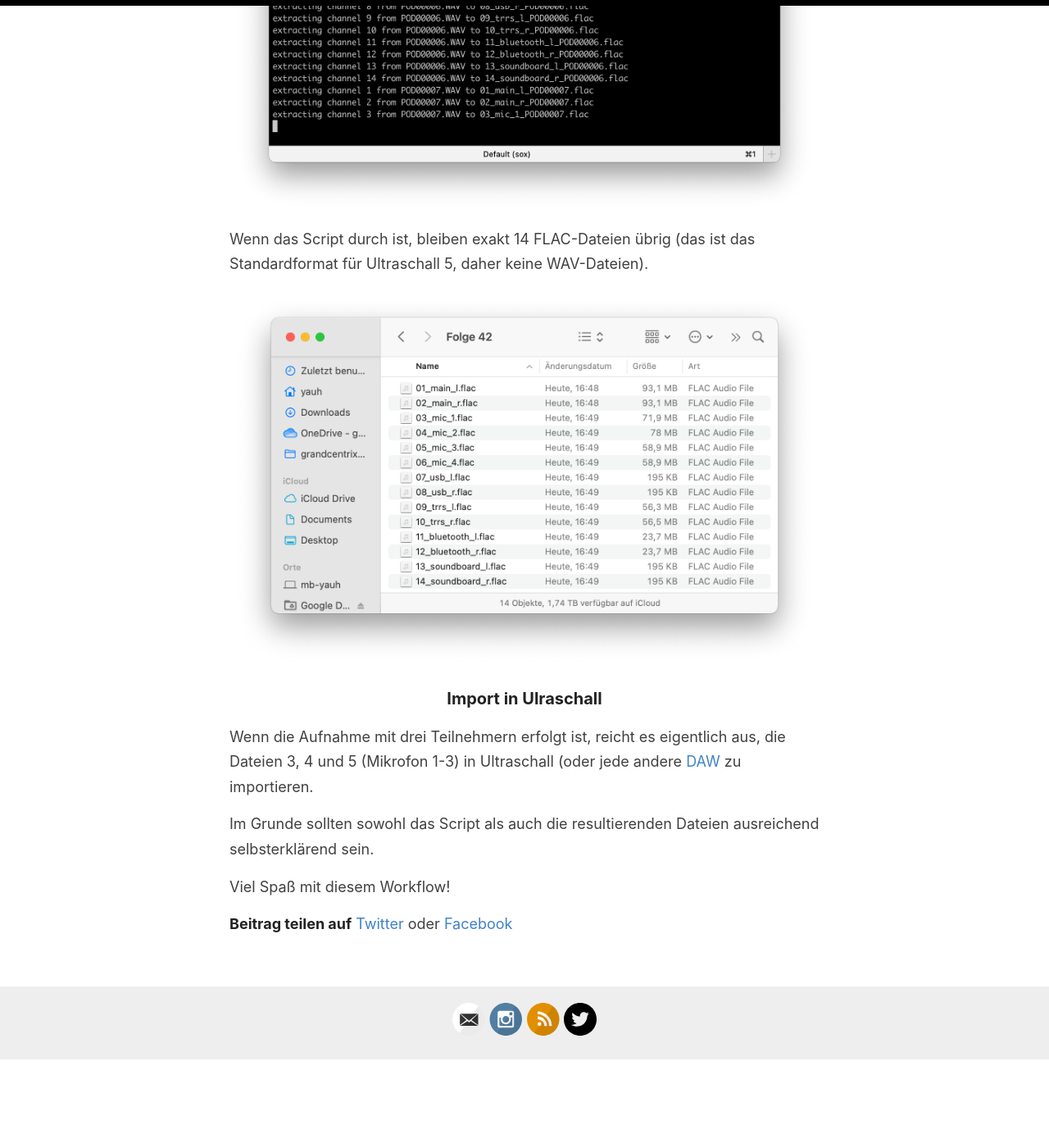
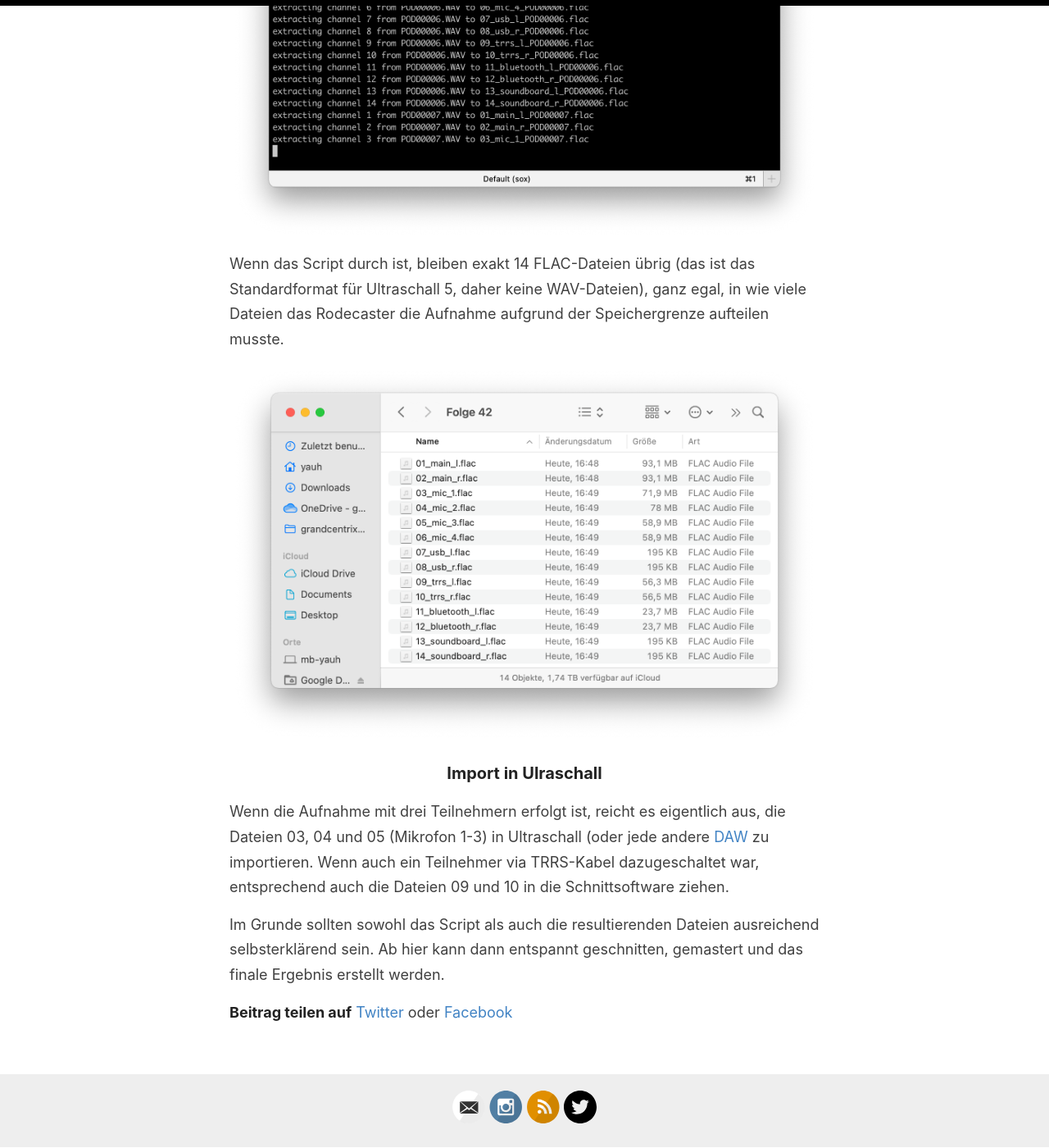
Before and after one commit to herrhochhaus/herrhochhaus.github.io, a Jekyll site: the page built from _posts/2021-4-7-Polywav-Rodecaster.md, in a window 1280 px wide and 1400 px high, scrolled down 5631 px. Shown: the whole window at 82% size. Built offline with Jekyll 4.4.1, drawn with Linux system fonts in a browser that asks for light colours; before the commit the page ends 6923 px from its top, so only the background shows below that; some of the changed text lies outside the part shown.

Commit message:
Update 2021-4-7-Polywav-Rodecaster.md

```diff
--- a/_posts/2021-4-7-Polywav-Rodecaster.md
+++ b/_posts/2021-4-7-Polywav-Rodecaster.md
@@ -5,11 +5,11 @@ categories: [podcast, technik]
 excerpt: Das Rodecaster Pro nimmt Podcasts ganz ohne Computer auf. Allerdings gibt es ein paar Kniffe, die im Workflow etwas Handarbeit erfordern.
 ---
 
-Das [Rodecaster Pro](https://de.rode.com/rodecasterpro) ist die eierlegende Wollmilchsau für Podcaster:innen. Bis zu vier Mikrofone lassen sich direkt an das Gerät anschließen. Via USB, Bluetooth oder Kabel lassen sich Computer und Telefon anschließen und acht farbige  Tasten dienen als Soundboard.
+Das [Rodecaster Pro](https://de.rode.com/rodecasterpro) ist die eierlegende Wollmilchsau für Podcaster:innen. Bis zu vier Mikrofone lassen sich direkt an das Gerät anschließen. Via USB, Bluetooth oder Kabel lassen sich Computer und Telefon anschließen und acht farbige Tasten dienen als Soundboard.
 
 ![Rodecaster Pro mit zwei Mikrofonen](/images/rodecasterpro.jpg)
 
-Summa summarum schreibt das Rodecaster in die aufgenommenen WAV-Dateien 14 (in Worten: Vierzehn) Spuren:
+Summa summarum schreibt das Rodecaster in die aufgenommenen WAV-Dateien 14 (in Worten: **Vierzehn!**) Spuren:
 
 1. Main links
 1. Main rechts
@@ -155,14 +155,12 @@ Das Script nimmt sich alle WAV-Dateien in alphabetischer Reihenfolge vor und erz
 
 ![Das Shell-Script in Action](/images/rodecasterflow-2.png)
 
-Wenn das Script durch ist, bleiben exakt 14 FLAC-Dateien übrig (das ist das Standardformat für Ultraschall 5, daher keine WAV-Dateien).
+Wenn das Script durch ist, bleiben exakt 14 FLAC-Dateien übrig (das ist das Standardformat für Ultraschall 5, daher keine WAV-Dateien), ganz egal, in wie viele Dateien das Rodecaster die Aufnahme aufgrund der Speichergrenze aufteilen musste.
 
 ![WAV-Dateien und Shell-Script](/images/rodecasterflow-3.png)
 
 ### Import in Ulraschall
 
-Wenn die Aufnahme mit drei Teilnehmern erfolgt ist, reicht es eigentlich aus, die Dateien 3, 4 und 5 (Mikrofon 1-3) in Ultraschall (oder jede andere [DAW](https://www.delamar.de/musiksoftware/podcast-software-51742/) zu importieren.
+Wenn die Aufnahme mit drei Teilnehmern erfolgt ist, reicht es eigentlich aus, die Dateien 03, 04 und 05 (Mikrofon 1-3) in Ultraschall (oder jede andere [DAW](https://www.delamar.de/musiksoftware/podcast-software-51742/) zu importieren. Wenn auch ein Teilnehmer via TRRS-Kabel dazugeschaltet war, entsprechend auch die Dateien 09 und 10 in die Schnittsoftware ziehen.
 
-Im Grunde sollten sowohl das Script als auch die resultierenden Dateien ausreichend selbsterklärend sein.
-
-Viel Spaß mit diesem Workflow!
+Im Grunde sollten sowohl das Script als auch die resultierenden Dateien ausreichend selbsterklärend sein. Ab hier kann dann entspannt geschnitten, gemastert und das finale Ergebnis erstellt werden.
```
Also changed, not shown: other parts of _posts/2021-4-7-Polywav-Rodecaster.md (+1 -1 lines).
